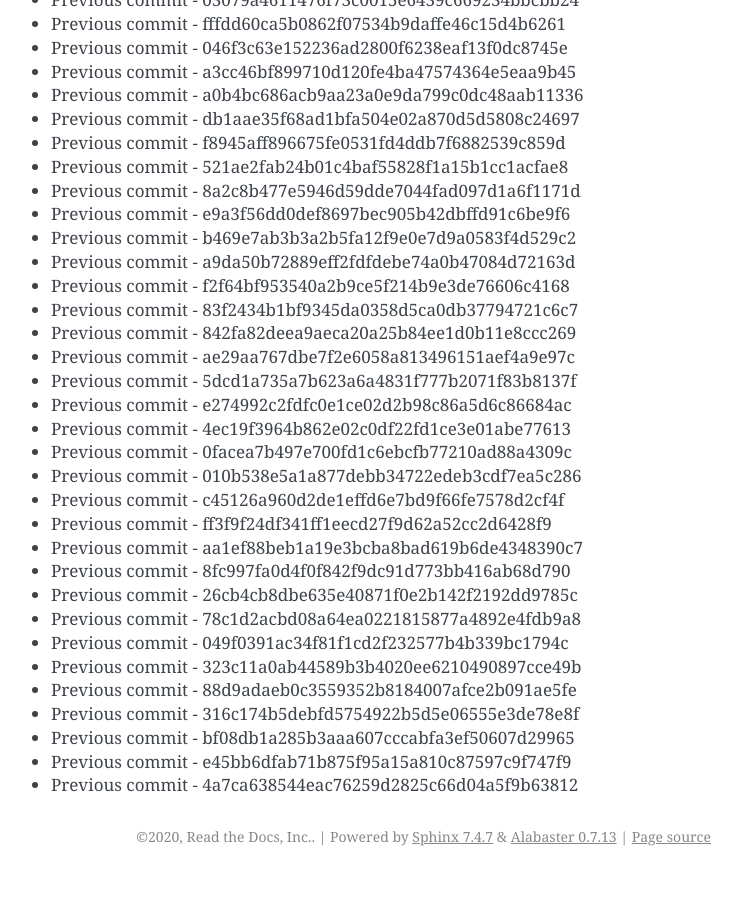
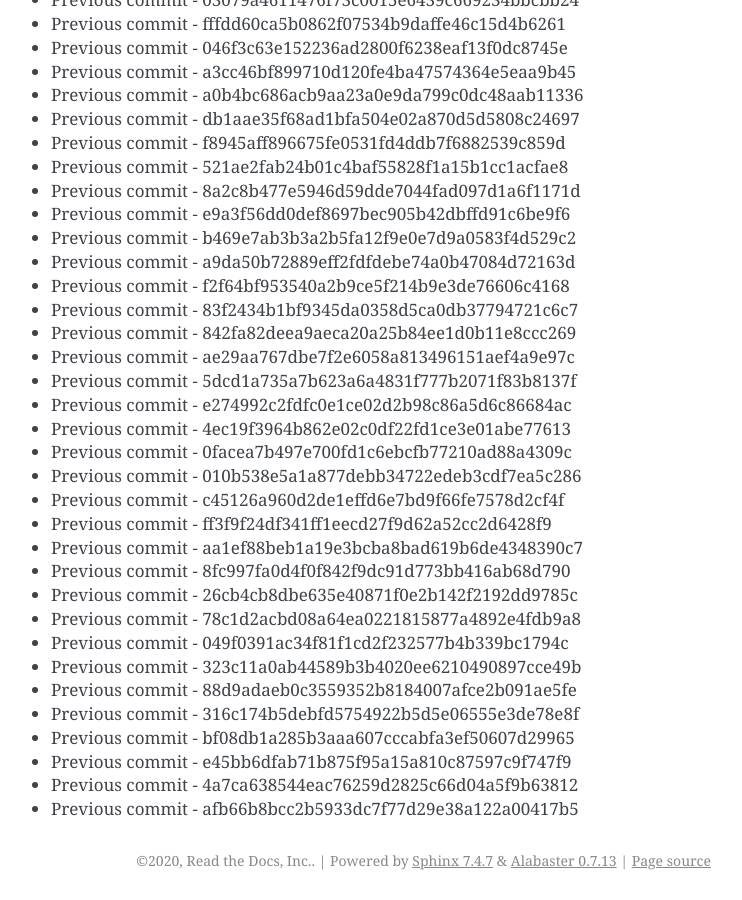
Before and after one commit to readthedocs/rtd-git-stresstest, a Sphinx documentation site: the page built from docs/updates.rst, in a window 1280 px wide and 900 px high, scrolled down 39825 px. Shown: the whole window, without its empty margins (399-1141 px from the left). Built offline with Sphinx 7.4.7, drawn with Linux system fonts in a browser that asks for light colours; before the commit the page ends 40701 px from its top, so only the background shows below that.

Commit message:
Generating commit from previous: afb66b8bcc2b5933dc7f77d29e38a122a00417b5

```diff
--- a/docs/updates.rst
+++ b/docs/updates.rst
@@ -1705,3 +1705,4 @@ It can be tested for any performance characteristics.
 * Previous commit - bf08db1a285b3aaa607cccabfa3ef50607d29965
 * Previous commit - e45bb6dfab71b875f95a15a810c87597c9f747f9
 * Previous commit - 4a7ca638544eac76259d2825c66d04a5f9b63812
+* Previous commit - afb66b8bcc2b5933dc7f77d29e38a122a00417b5
```
